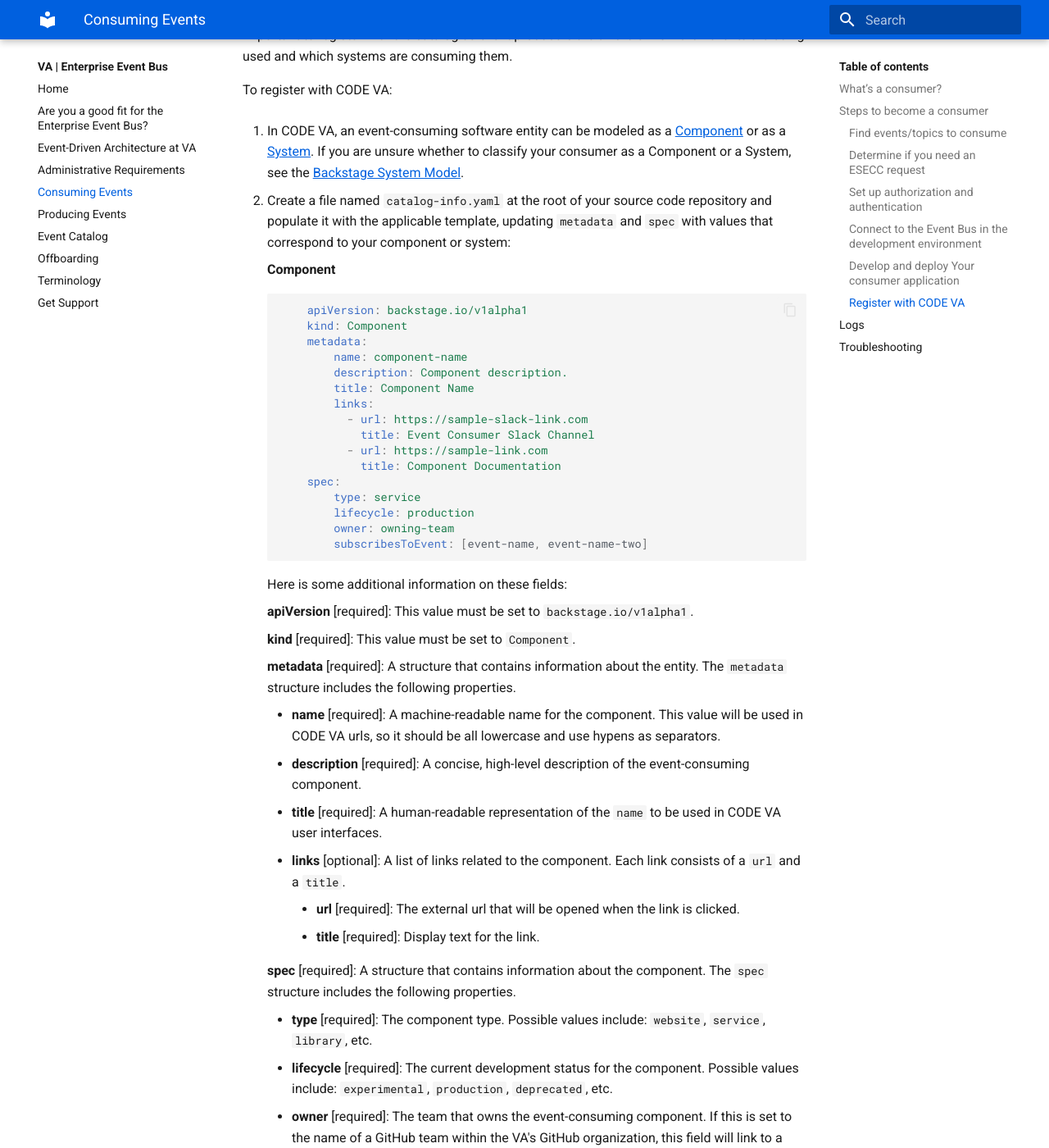
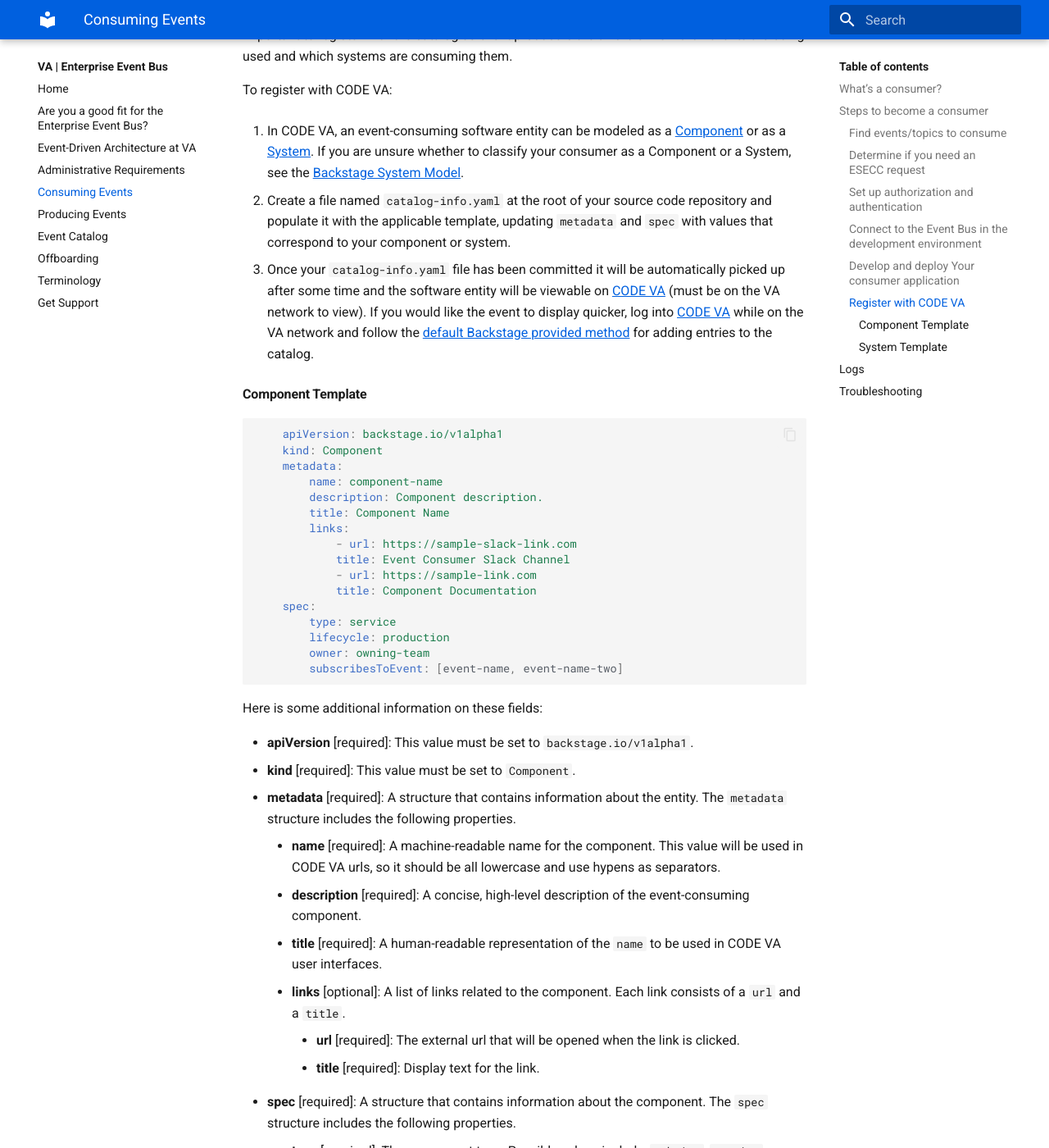
Before and after one commit to department-of-veterans-affairs/ves-event-bus-developer-portal, an MkDocs documentation site: the page built from docs/consume-events.md, in a window 1280 px wide and 1400 px high, scrolled down 4525 px. Shown: the whole window at 82% size. Built offline with MkDocs 1.6.1 and Material for MkDocs 9.7.7, drawn with Linux system fonts in a browser that asks for light colours; some of the changed text lies outside the part shown.

Commit message:
Rearrange CODE VA content on consume-events and produce-events pages

````diff
--- a/docs/consume-events.md
+++ b/docs/consume-events.md
@@ -166,93 +166,83 @@
 
 1. In CODE VA, an event-consuming software entity can be modeled as a [Component](https://backstage.io/docs/features/software-catalog/descriptor-format/#kind-component) or as a [System](https://backstage.io/docs/features/software-catalog/descriptor-format#kind-system). If you are unsure whether to classify your consumer as a Component or a System, see the [Backstage System Model](https://backstage.io/docs/features/software-catalog/system-model/).
 
-2. Create a file named `catalog-info.yaml` at the root of your source code repository and populate it with the applicable template, updating `metadata` and `spec` with values that correspond to your component or system:
+2. Create a file named `catalog-info.yaml` at the root of your source code repository and populate it with the applicable template, updating `metadata` and `spec` with values that correspond to your component or system.
 
-    **Component**
-    ``` { .yaml .copy }
-        apiVersion: backstage.io/v1alpha1
-        kind: Component
-        metadata:
-            name: component-name
-            description: Component description.
-            title: Component Name
-            links:
-              - url: https://sample-slack-link.com
-                title: Event Consumer Slack Channel
-              - url: https://sample-link.com
-                title: Component Documentation
-        spec:
-            type: service
-            lifecycle: production
-            owner: owning-team
-            subscribesToEvent: [event-name, event-name-two]
-    ```
+3. Once your `catalog-info.yaml` file has been committed it will be automatically picked up after some time and the software entity will be viewable on [CODE VA](https://code.va.gov/) (must be on the VA network to view). If you would like the event to display quicker, log into [CODE VA](https://code.va.gov/) while on the VA network and follow the [default Backstage provided method](https://backstage.io/docs/features/software-catalog/#adding-components-to-the-catalog) for adding entries to the catalog.
 
-    Here is some additional information on these fields:
+#### Component Template
+``` { .yaml .copy }
+    apiVersion: backstage.io/v1alpha1
+    kind: Component
+    metadata:
+        name: component-name
+        description: Component description.
+        title: Component Name
+        links:
+            - url: https://sample-slack-link.com
+            title: Event Consumer Slack Channel
+            - url: https://sample-link.com
+            title: Component Documentation
+    spec:
+        type: service
+        lifecycle: production
+        owner: owning-team
+        subscribesToEvent: [event-name, event-name-two]
+```
 
-    **apiVersion** [required]: This value must be set to `backstage.io/v1alpha1`.
+Here is some additional information on these fields:
 
-    **kind** [required]:  This value must be set to `Component`.
-
-    **metadata** [required]: A structure that contains information about the entity. The `metadata` structure includes the following properties.
-
+* **apiVersion** [required]: This value must be set to `backstage.io/v1alpha1`.
+* **kind** [required]:  This value must be set to `Component`.
+* **metadata** [required]: A structure that contains information about the entity. The `metadata` structure includes the following properties.
     * **name** [required]: A machine-readable name for the component. This value will be used in CODE VA urls, so it should be all lowercase and use hypens as separators.
     * **description** [required]: A concise, high-level description of the event-consuming component.
     * **title** [required]: A human-readable representation of the `name` to be used in CODE VA user interfaces.
     * **links** [optional]: A list of links related to the component. Each link consists of a `url` and a `title`.
         * **url** [required]: The external url that will be opened when the link is clicked.
         * **title** [required]: Display text for the link.
-
-    **spec** [required]: A structure that contains information about the component. The `spec` structure includes the following properties.
-
+* **spec** [required]: A structure that contains information about the component. The `spec` structure includes the following properties.
     * **type** [required]: The component type. Possible values include: `website`, `service`, `library`, etc.
     * **lifecycle** [required]: The current development status for the component. Possible values include: `experimental`, `production`, `deprecated`, etc.
     * **owner** [required]: The team that owns the event-consuming component. If this is set to the name of a GitHub team within the VA's GitHub organization, this field will link to a page with details about the team in CODE VA.
     * **subscribesToEvent** [required]: An array of strings. Each string corresponds to the `name` of an event entity in CODE VA.
 
-    See [Backstage's Component documentation](https://backstage.io/docs/features/software-catalog/descriptor-format/#kind-component) for more information about additional optional fields.
+See [Backstage's Component documentation](https://backstage.io/docs/features/software-catalog/descriptor-format/#kind-component) for more information about additional optional fields.
 
-    **System**
-    ``` { .yaml .copy }
-        apiVersion: backstage.io/v1alpha1
-        kind: System
-        metadata:
-            name: system-name
-            description: System description.
-            title: System Name
-            links:
-              - url: https://sample-slack-link.com
-                title: Event Consumer Slack Channel
-              - url: https://sample-link.com
-                title: System Documentation
-        spec:
-            owner: owning-team
-            domain: health
-            subscribesToEvent: [event-name, event-name-two]
-    ```
+#### System Template
+``` { .yaml .copy }
+    apiVersion: backstage.io/v1alpha1
+    kind: System
+    metadata:
+        name: system-name
+        description: System description.
+        title: System Name
+        links:
+            - url: https://sample-slack-link.com
+            title: Event Consumer Slack Channel
+            - url: https://sample-link.com
+            title: System Documentation
+    spec:
+        owner: owning-team
+        domain: health
+        subscribesToEvent: [event-name, event-name-two]
+```
 
-    Here is some additional information on these fields:
+Here is some additional information on these fields:
 
-    **apiVersion** [required]: This value must be set to `backstage.io/v1alpha1`.
-
-    **kind** [required]:  This value must be set to `System`.
-
-    **metadata** [required]: A structure that contains information about the entity. The `metadata` structure includes the following properties.
-
+* **apiVersion** [required]: This value must be set to `backstage.io/v1alpha1`.
+* **kind** [required]:  This value must be set to `System`.
+* **metadata** [required]: A structure that contains information about the entity. The `metadata` structure includes the following properties.
     * **name** [required]: A machine-readable name for the system. This value will be used in CODE VA urls, so it should be all lowercase and use hypens as separators.
     * **description** [required]: A concise, high-level description of the event-consuming system.
     * **title** [required]: A human-readable representation of the `name` to be used in CODE VA user interfaces.
     * **links** [optional]: A list of links related to the system. Each link consists of a `url` and a `title`.
         * **url** [required]: The external url that will be opened when the link is clicked.
         * **title** [required]: Display text for the link.
-
-    **spec** [required]: A structure that contains information about the system. The `spec` structure includes the following properties.
-
+* **spec** [required]: A structure that contains information about the system. The `spec` structure includes the following properties.
     * **owner** [required]: The team that owns the event-consuming system. If this is set to the name of a GitHub team within the VA's GitHub organization, this field will link to a page with details about the team in CODE VA.
     * **domain** [optional]: The VA domain in which a particular system exists. Possible values might be: `claims status`, `health`, `appointments`, `benefits`, etc.
     * **subscribesToEvent** [required]: An array of strings. Each string corresponds to the `name` of an event entity.
-
-3. Once your `catalog-info.yaml` file has been committed it will be automatically picked up after some time and the software entity will be viewable on [CODE VA](https://code.va.gov/) (must be on the VA network to view). If you would like the event to display quicker, log into [CODE VA](https://code.va.gov/) while on the VA network and follow the [default Backstage provided method](https://backstage.io/docs/features/software-catalog/#adding-components-to-the-catalog) for adding entries to the catalog.
 
 **NOTE**: As a consumer, it is imperative that you include the `subscribesToEvent` property in your `catalog-info.yaml` file, in the `spec` object. `subscribesToEvent` is an array containing strings. Each string corresponds to a `name` specified in a producer's `catalog-info.yaml` file [metadata object](https://backstage.io/docs/features/software-catalog/descriptor-format#common-to-all-kinds-the-metadata). This metadata name property can not always be derived from the event or the topic, so it will require referencing the producer's `catalog-info.yaml` file, e.g.:
 
--- a/docs/produce-events.md
+++ b/docs/produce-events.md
@@ -172,58 +172,55 @@
 To register your event with CODE VA:
 
 1. Create a file named `catalog-info.yaml` at the root of your source code repository.
-2. Populate the `catalog-info.yaml` file with an `Event` Backstage entity based on the data structure below:
+2. Populate the `catalog-info.yaml` file with an `Event` Backstage entity based on the template below.
+3. Once your `catalog-info.yaml` file has been committed it will be automatically picked up after some time and the event will be viewable on [CODE VA](https://code.va.gov/) (must be on the VA network to view). If you would like the event to display quicker, log into [CODE VA](https://code.va.gov/) while on the VA network and follow the [default Backstage provided method](https://backstage.io/docs/features/software-catalog/#adding-components-to-the-catalog) for adding entries to the catalog.
 
-    ``` { .yaml .copy }
-    apiVersion: backstage.io/v1alpha1
-    kind: Event
-    metadata:
-      name: event-name
-      description: Event description.
-      title: Event Name
-      links:
-        - url: https://sample-slack-link.com
-          title: Event Producer Slack Channel
-        - url: https://sample-link.com
-          title: Event Documentation
-    spec:
-      type: event
-      lifecycle: production
-      domain: health
-      sourceSystems:
-        - systemName: Source System Name
-          teamName: Source System Owning Team
-          productOwner: Source System Product Owner
-      topics:
-        - topic: topic_name
-          environment: development
-        - topic: topic_name
-          environment: production
-      forwarders:
-        - systemName: Forwarding System
-          teamName: Forwarding System Owning Team
-      retention: 20
+#### Event Template
 
-    ```
+``` { .yaml .copy }
+apiVersion: backstage.io/v1alpha1
+kind: Event
+metadata:
+    name: event-name
+    description: Event description.
+    title: Event Name
+    links:
+    - url: https://sample-slack-link.com
+        title: Event Producer Slack Channel
+    - url: https://sample-link.com
+        title: Event Documentation
+spec:
+    type: event
+    lifecycle: production
+    domain: health
+    sourceSystems:
+    - systemName: Source System Name
+        teamName: Source System Owning Team
+        productOwner: Source System Product Owner
+    topics:
+    - topic: topic_name
+        environment: development
+    - topic: topic_name
+        environment: production
+    forwarders:
+    - systemName: Forwarding System
+        teamName: Forwarding System Owning Team
+    retention: 20
 
+```
 
-    Here is some additional information on the individual fields:
+Here is some additional information on the individual fields:
 
-    **apiVersion** [required]: This value must be set to `backstage.io/v1alpha1`.
-
-    **kind** [required]: This value must be set to `Event`.
-
-    **metadata** [required]: A structure that contains information about the entity itself. The `metadata` structure includes the following properties.
-
+* **apiVersion** [required]: This value must be set to `backstage.io/v1alpha1`.
+* **kind** [required]: This value must be set to `Event`.
+* **metadata** [required]: A structure that contains information about the entity itself. The `metadata` structure includes the following properties.
     * **name** [required]: A machine-readable name for the event. This value will be used in CODE VA urls, so it should be all lowercase and use hypens as separators.
     * **description** [required]: A concise, high-level description of the event and the data it provides.
     * **title** [required]: A human-readable representation of the `name` to be used in CODE VA user interfaces.
     * **links** [optional]: A list of links related to the event. Each link consists of a `url` and a `title`.
         * **url** [required]: The external url that will be opened when the link is clicked.
         * **title** [required]: Display text for the link.
-
-    **spec** [required]: A structure that contains information about the event a producer will be emitting. The `spec` structure includes the following properties.
-
+* **spec** [required]: A structure that contains information about the event a producer will be emitting. The `spec` structure includes the following properties.
     * **type** [required]: This value must be set to `event`.
     * **lifecycle** [required]: The current development status for the event. This value must be set to: `experimental`, `development`, `production`, or `deprecated`.
     * **domain** [required]: The VA domain in which a particular event exists. Possible values might be: `claims status`, `health`, `appointments`, `benefits`, etc.
````
Also changed, not shown: other parts of docs/produce-events.md (+1 -4 lines).
